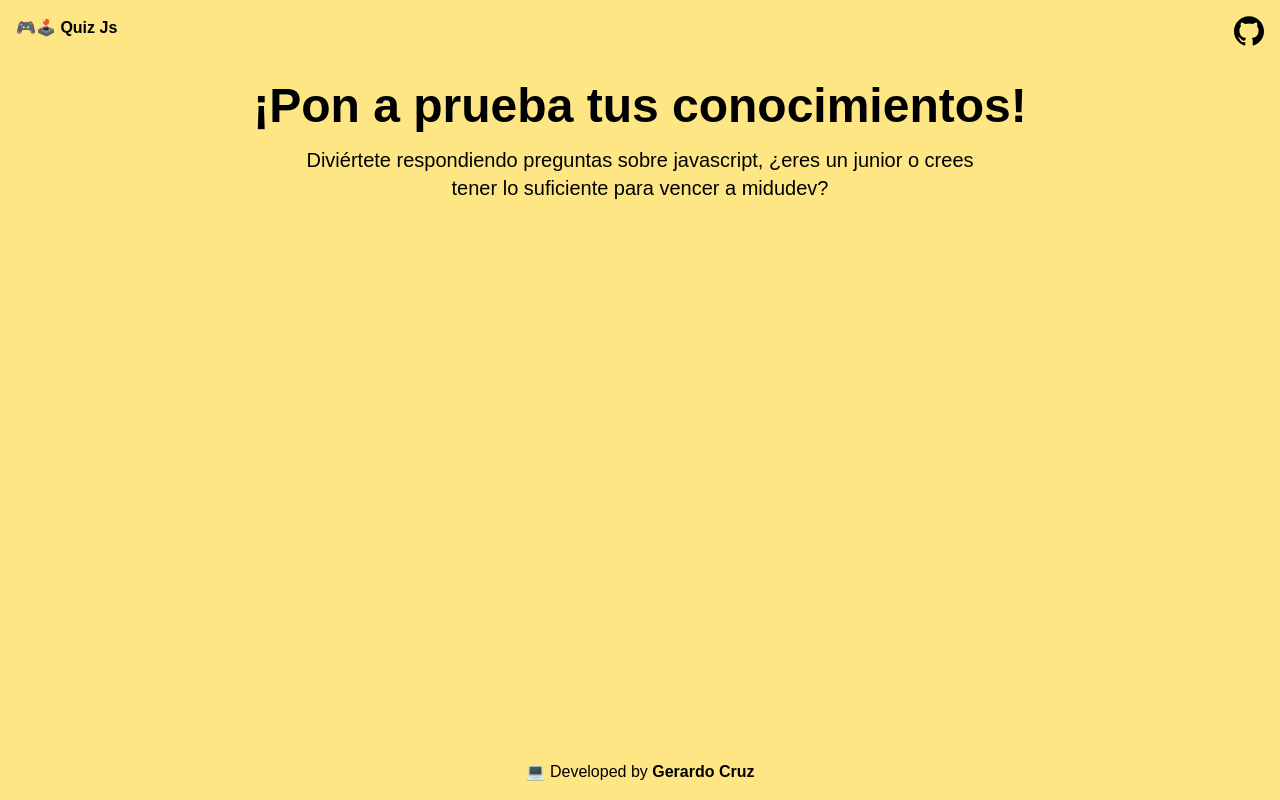
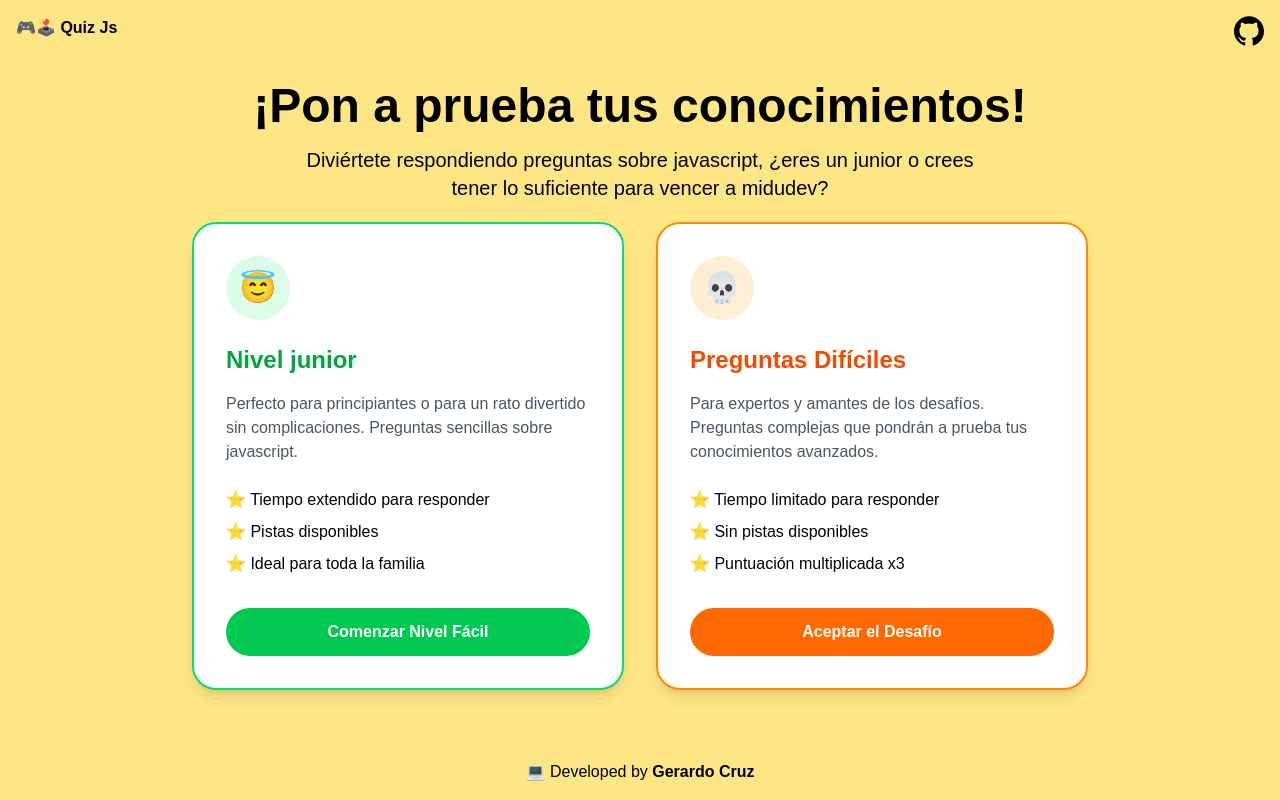
Before and after one commit to gerardocrr/quiz-js, a Next.js app: page / in a window 1280 px wide. Built offline with nearby package versions, Linux system fonts and the light colour scheme.

Commit message:
add CardJunior and CardMidu components to Home page and improve layout styling

```diff
--- a/app/page.tsx
+++ b/app/page.tsx
@@ -1,6 +1,8 @@
 "use client";
 
 import Link from "next/link";
+import CardJunior from "@/components/card-junior";
+import CardMidu from "@/components/card-midu";
 
 export default function Home() {
   return (
@@ -25,14 +27,18 @@ export default function Home() {
         </div>
       </header>
 
-      <main className="flex-grow container mx-auto text-center mt-5">
-        <h1 className="text-5xl font-bold mb-4">
+      <main className="flex-grow container mx-auto mt-5">
+        <h1 className="text-5xl font-bold mb-4 text-center">
           ¡Pon a prueba tus conocimientos!
         </h1>
-        <p className="text-xl max-w-2xl mx-auto">
+        <p className="text-xl max-w-2xl mx-auto text-center mb-5">
           Diviértete respondiendo preguntas sobre javascript, ¿eres un junior o
           crees tener lo suficiente para vencer a midudev?
         </p>
+        <div className="grid md:grid-cols-2 gap-8 max-w-4xl mx-auto">
+          <CardJunior />
+          <CardMidu />
+        </div>
       </main>
 
       <footer className="text-center p-4">
```
